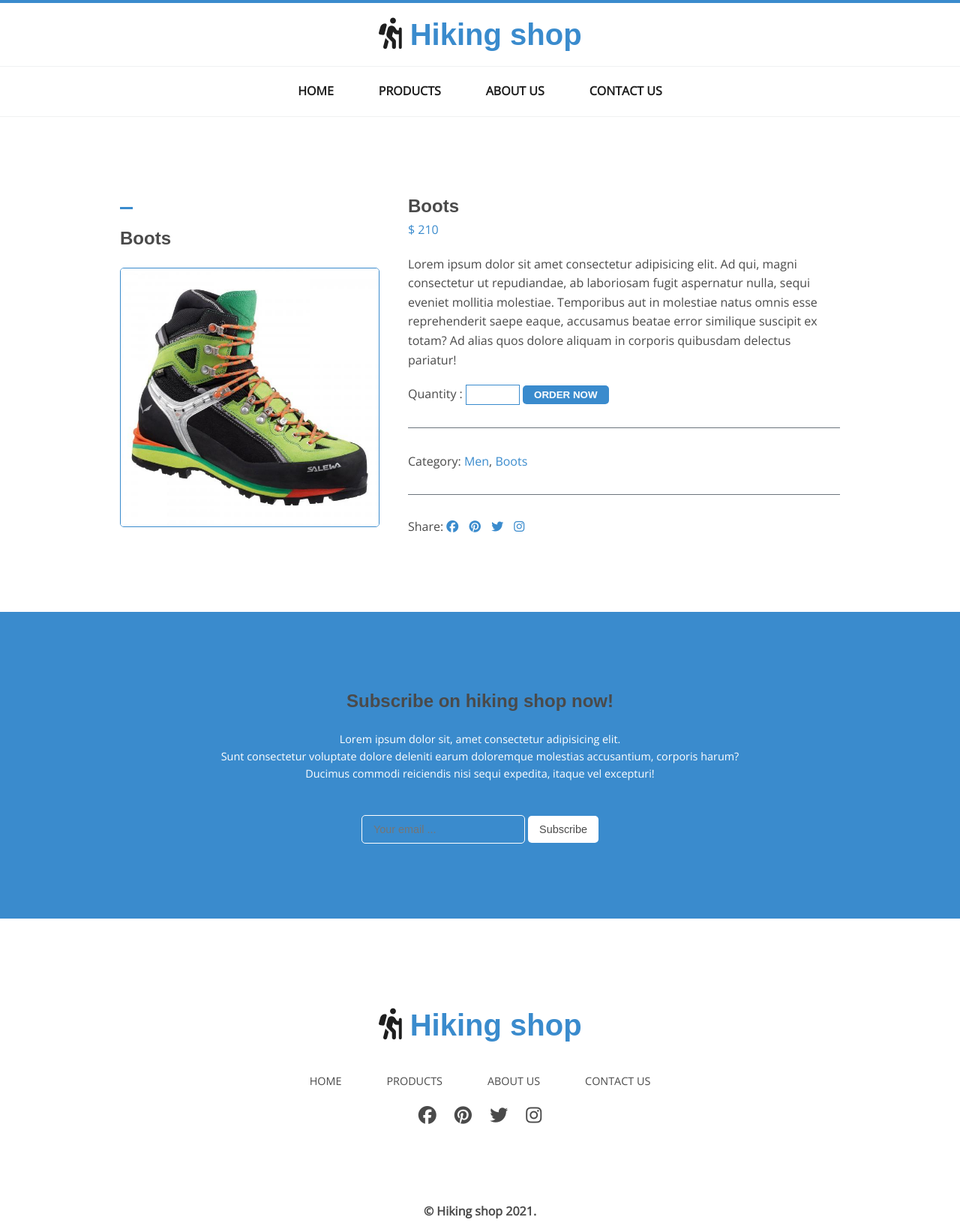
After one commit to AlPaunovic/hikingAssignment, a PHP site: page /boots.php in a window 1280 px wide. The commit adds this page. Shown: the whole page at 75% size. Run offline with PHP 8.4, Linux system fonts and the light colour scheme; some libraries are stand-ins or nearby versions; some web fonts are replaced.

Commit message:
boots, pants, poles

```diff
--- /dev/null
+++ b/boots.php
@@ -0,0 +1,37 @@
+<?php include 'partials/header.php'; ?>
+
+<section class="boots container">
+
+    <article>
+        <hr>
+        <h2>Boots</h2>
+        <img src="img/boots.jpg" alt="">
+    </article>
+
+    <article>
+        <h2>Boots</h2>
+        <p class='price'> &#36; 210</p>
+        <p class='productDescription'>Lorem ipsum dolor sit amet consectetur adipisicing elit. Ad qui, magni consectetur ut repudiandae, ab laboriosam fugit aspernatur nulla, sequi eveniet mollitia molestiae. Temporibus aut in molestiae natus omnis esse reprehenderit saepe eaque, accusamus beatae error similique suscipit ex totam? Ad alias quos dolore aliquam in corporis quibusdam delectus pariatur!</p>
+        <form action="/action_page.php">
+  <label for="quantity">Quantity :</label>
+  <input type="number" id="quantity" name="quantity" min="1" max="5">
+  <input type="submit" value="Order now">
+</form>
+
+    <div class='category'>
+    <hr>
+    <p>Category: <span>Men</span>, <span>Boots</span> </p>
+    <hr>
+    </div>
+
+    <p>Share:   <a href=""><i class="fab fa-facebook"></i></a>
+                <a href=""><i class="fab fa-pinterest"></i></a>
+                <a href=""><i class="fab fa-twitter"></i></a>
+                <a href=""><i class="fab fa-instagram"></i></a></p>
+
+    </article>
+</section>
+
+
+
+<?php include 'partials/footer.php'; ?>
--- a/css/style.css
+++ b/css/style.css
@@ -305,6 +305,254 @@ producte
     color: var(--primary);
 }
 
+/**************
+boots
+***************/
+
+.boots {
+    padding: 100px 0;
+    display: flex;
+    flex-wrap: wrap;
+    justify-content: space-between;
+}
+
+.boots article:first-child {
+    flex: 0 0 36%;
+}
+.boots article:last-child {
+    flex: 0 0 60%;
+
+}
+.boots img {
+    width: 100%;
+    border: 1px solid var(--primary);
+    border-radius: 5px;
+}
+.boots article:first-child hr {
+    border: none;
+    background: var(--primary);
+    height: 3px;
+    width: 5%;
+    margin: 20px 0;
+}
+
+.boots article:first-child h2 {
+    margin: 20px 0;
+}
+.boots article:last-child {
+    display: flex;
+    flex-direction: column;
+    justify-content: center;
+}
+
+.boots article:last-child .price, span {
+    color: var(--primary);
+}
+.boots article:last-child .productDescription {
+    margin: 20px 0;
+}
+.boots article:last-child .category {
+    margin: 10px 0;
+    line-height: 3;
+}
+.boots article:last-child hr {
+    border: none;
+    background: var(--gray);
+    height: 1px;
+    width: 100%;
+    margin: 20px 0;
+}
+
+.boots article:last-child a {
+    margin-right: 10px;
+    color: var(--primary);
+}
+
+.boots article:last-child i:hover {
+    transform: rotate(45deg);
+    transition: 0.5s;
+}
+.boots input[type=submit] {
+    background: var(--primary);
+    color: var(--white);
+    border: none;
+    border-radius: 5px;
+    text-transform: uppercase;
+    padding: 5px 15px;
+    font-weight: bold;
+}
+.boots input[type="number"] {
+    border: 1px solid var(--primary);
+    padding: 5px 15px;
+}
+
+/**************
+pants
+***************/
+
+.pants {
+    padding: 100px 0;
+    display: flex;
+    flex-wrap: wrap;
+    justify-content: space-between;
+}
+
+.pants article:first-child {
+    flex: 0 0 36%;
+}
+.pants article:last-child {
+    flex: 0 0 60%;
+
+}
+.pants img {
+    width: 100%;
+    border: 1px solid var(--primary);
+    border-radius: 5px;
+}
+.pants article:first-child hr {
+    border: none;
+    background: var(--primary);
+    height: 3px;
+    width: 5%;
+    margin: 20px 0;
+}
+
+.pants article:first-child h2 {
+    margin: 20px 0;
+}
+.pants article:last-child {
+    display: flex;
+    flex-direction: column;
+    justify-content: center;
+}
+
+.pants article:last-child .price, span {
+    color: var(--primary);
+}
+.pants article:last-child .productDescription {
+    margin: 20px 0;
+}
+.pants article:last-child .category {
+    margin: 10px 0;
+    line-height: 3;
+}
+.pants article:last-child hr {
+    border: none;
+    background: var(--gray);
+    height: 1px;
+    width: 100%;
+    margin: 20px 0;
+}
+
+.pants article:last-child a {
+    margin-right: 10px;
+    color: var(--primary);
+}
+
+.pants article:last-child i:hover {
+    transform: rotate(45deg);
+    transition: 0.5s;
+}
+.pants input[type=submit] {
+    background: var(--primary);
+    color: var(--white);
+    border: none;
+    border-radius: 5px;
+    text-transform: uppercase;
+    padding: 5px 15px;
+    font-weight: bold;
+}
+.pants input[type="number"] {
+    border: 1px solid var(--primary);
+    padding: 5px 15px;
+}
+/**************
+poles
+***************/
+
+.poles {
+    padding: 100px 0;
+    display: flex;
+    flex-wrap: wrap;
+    justify-content: space-between;
+}
+
+.poles article:first-child {
+    flex: 0 0 36%;
+}
+.poles article:last-child {
+    flex: 0 0 60%;
+
+}
+.poles img {
+    width: 100%;
+    border: 1px solid var(--primary);
+    border-radius: 5px;
+}
+.poles article:first-child hr {
+    border: none;
+    background: var(--primary);
+    height: 3px;
+    width: 5%;
+    margin: 20px 0;
+}
+
+.poles article:first-child h2 {
+    margin: 20px 0;
+}
+.poles article:last-child {
+    display: flex;
+    flex-direction: column;
+    justify-content: center;
+}
+
+.poles article:last-child .price, span {
+    color: var(--primary);
+}
+.poles article:last-child .productDescription {
+    margin: 20px 0;
+}
+.poles article:last-child .category {
+    margin: 10px 0;
+    line-height: 3;
+}
+.poles article:last-child hr {
+    border: none;
+    background: var(--gray);
+    height: 1px;
+    width: 100%;
+    margin: 20px 0;
+}
+
+.poles article:last-child a {
+    margin-right: 10px;
+    color: var(--primary);
+}
+ .poles input[type=submit] {
+    background: var(--primary);
+    color: var(--white);
+    border: none;
+    border-radius: 5px;
+    text-transform: uppercase;
+    padding: 5px 15px;
+    font-weight: bold;
+}
+.poles input[type="number"] {
+    border: 1px solid var(--primary);
+    padding: 5px 15px;
+}
+.poles article:last-child i:hover {
+    transform: rotate(45deg);
+    transition: 0.5s;
+}
+
+
+
+
+
+
+
+
 
 /**************
 footer
--- a/products.php
+++ b/products.php
@@ -5,19 +5,19 @@
      <section class="producte container">
 
         <article>
-            <img src="img/boots.jpg" alt="">
+            <a href="boots.php"><img src="img/boots.jpg" alt=""></a>
             <h4>Boots</h4>
             <p> &#36; 210</p>
         </article>
 
         <article>
-            <img src="img/pants.jpg" alt="">
+            <a href="pants.php"> <img src="img/pants.jpg" alt=""></a>
             <h4>Pants</h4>
             <p> &#36; 40</p>
         </article>
 
         <article>
-            <img src="img/poles.jpg" alt="">
+            <a href="poles.php"><img src="img/poles.jpg" alt=""></a>
             <h4>Poles</h4>
             <p> &#36; 50</p>
         </article>
```
Also changed, not shown: pants.php (added, +38 -0 lines), poles.php (added, +38 -0 lines).
